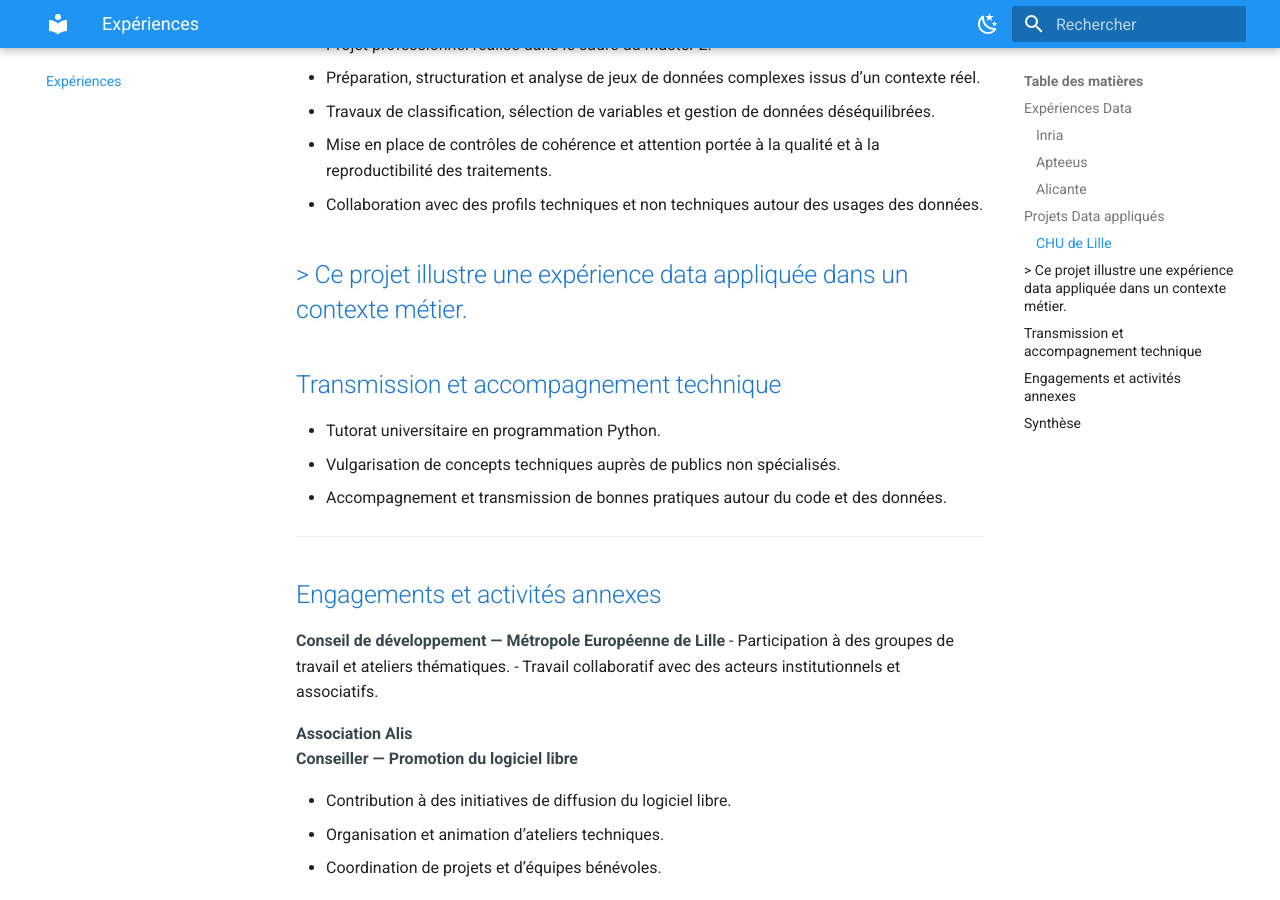
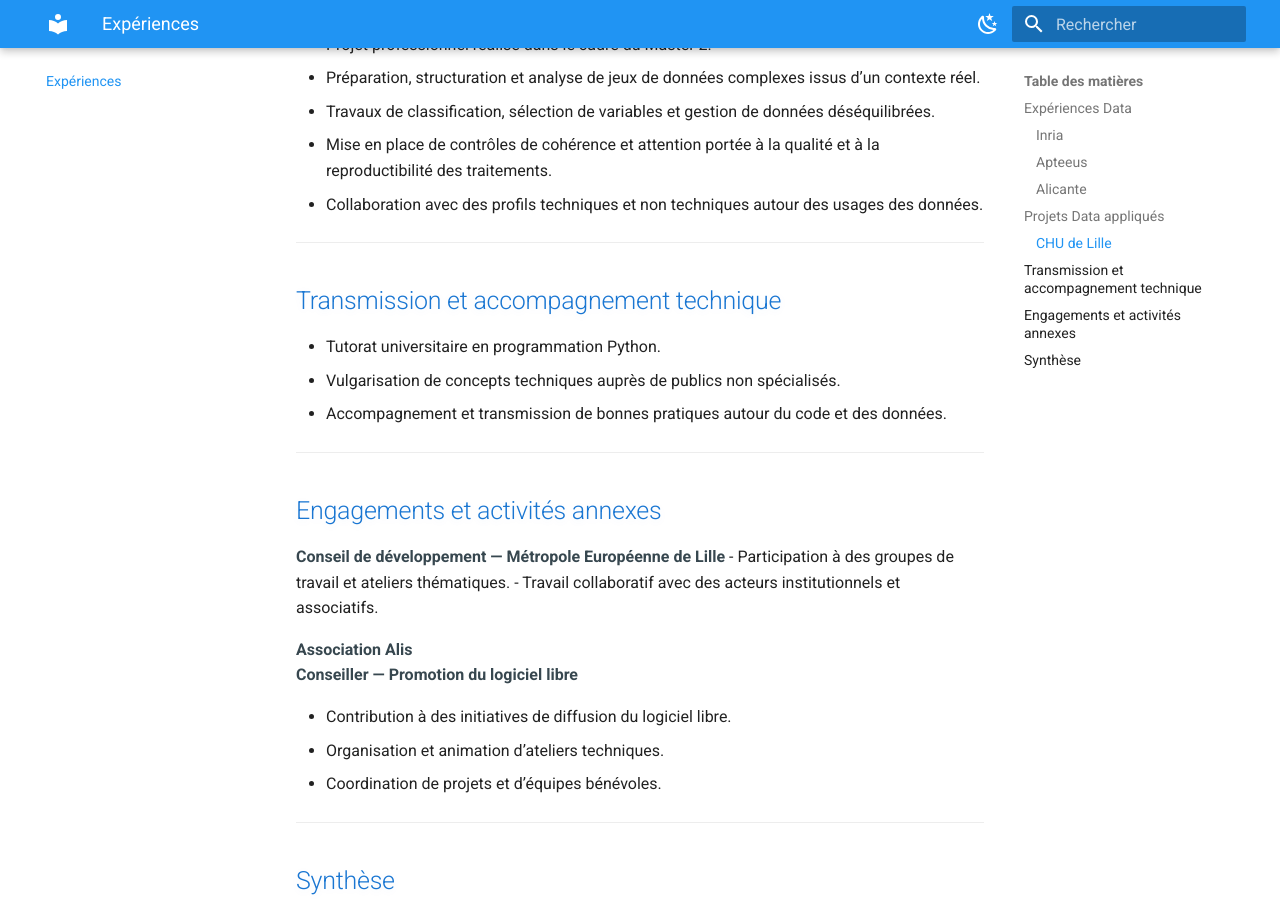
Before and after one commit to y-ikli/portfolio, an MkDocs documentation site: the page built from docs/experiences.md, in a window 1280 px wide and 900 px high, scrolled down 1413 px. Built offline with MkDocs 1.6.1 and Material for MkDocs 9.7.7, drawn with Linux system fonts in a browser that asks for light colours.

Commit message:
update expereinces

```diff
--- a/docs/experiences.md
+++ b/docs/experiences.md
@@ -47,7 +47,6 @@ Cette page présente mes expériences sous l’angle des **responsabilités data
 - Mise en place de contrôles de cohérence et attention portée à la qualité et à la reproductibilité des traitements.
 - Collaboration avec des profils techniques et non techniques autour des usages des données.
 
-> Ce projet illustre une expérience data appliquée dans un contexte métier.
 ---
 
 ## Transmission et accompagnement technique
```
Also changed, not shown: site/experiences/index.html, site/search/search_index.json.
